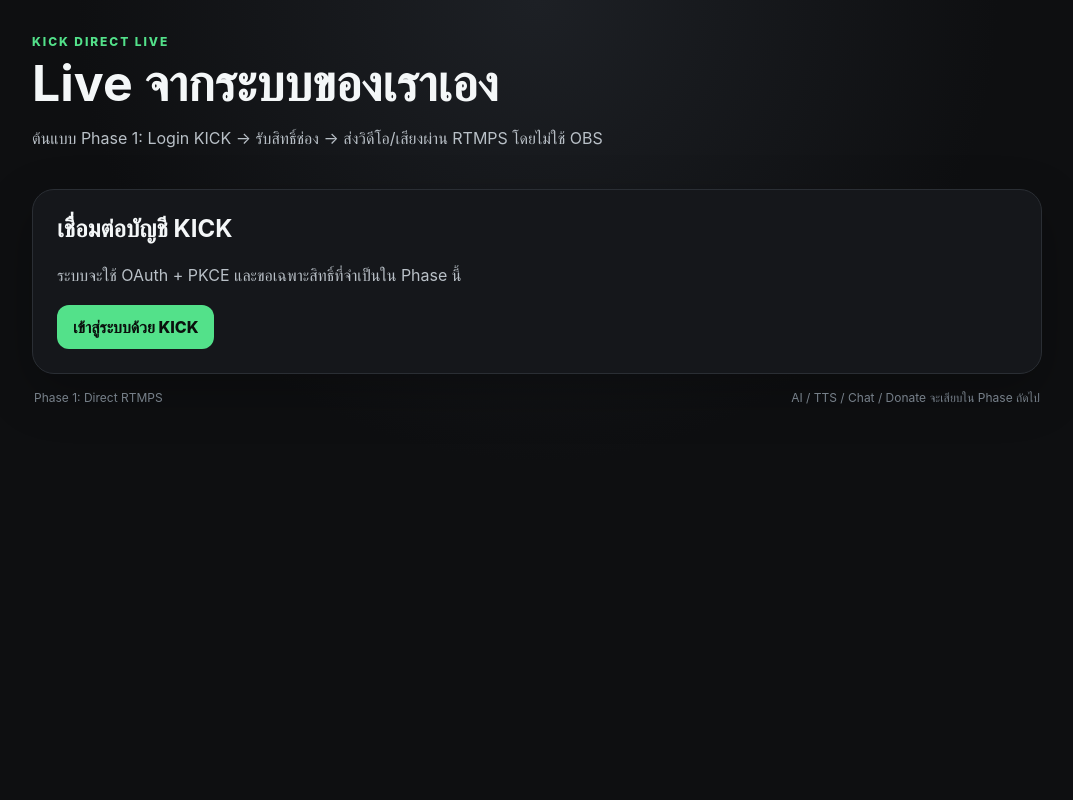
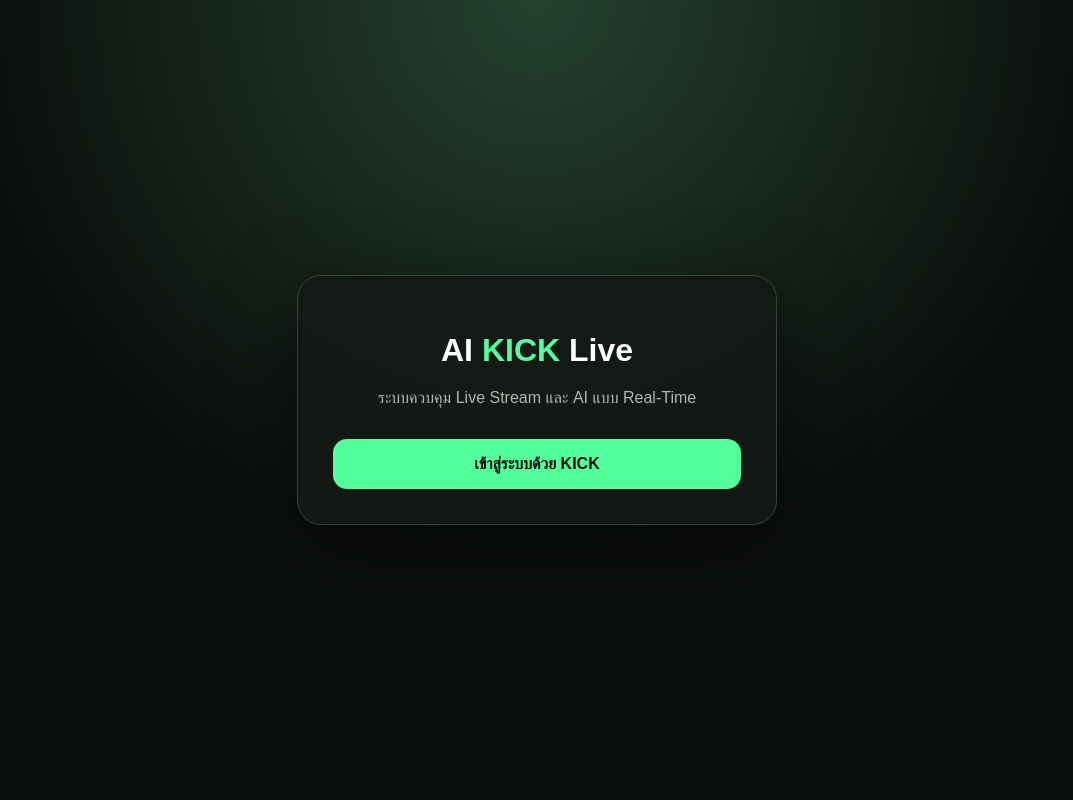
Before and after one commit to 17099-netizen/kick, a Flask app: page / in a window 1280 px wide. Shown: the whole page, without its empty margins (103-1176 px from the left). Run offline with Flask 3, Linux system fonts and the light colour scheme.

Commit message:
Update index.html

```diff
--- a/templates/index.html
+++ b/templates/index.html
@@ -1,70 +1,109 @@
-<!doctype html>
+<!DOCTYPE html>
 <html lang="th">
 <head>
-  <meta charset="utf-8">
-  <meta name="viewport" content="width=device-width,initial-scale=1">
-  <title>KICK Direct Live</title>
-  <link rel="stylesheet" href="/static/app.css">
+    <meta charset="UTF-8">
+    <meta name="viewport" content="width=device-width, initial-scale=1.0">
+
+    <title>AI KICK Live</title>
+
+    <style>
+        * {
+            box-sizing: border-box;
+        }
+
+        body {
+            margin: 0;
+            min-height: 100vh;
+            font-family: Arial, sans-serif;
+            background:
+                radial-gradient(
+                    circle at top,
+                    #24412f,
+                    #0b0f0c 55%
+                );
+            color: white;
+            display: flex;
+            justify-content: center;
+            align-items: center;
+            padding: 20px;
+        }
+
+        .card {
+            width: 100%;
+            max-width: 480px;
+            background: rgba(20, 25, 22, .95);
+            border: 1px solid #34463b;
+            border-radius: 24px;
+            padding: 35px;
+            text-align: center;
+            box-shadow:
+                0 25px 80px rgba(0,0,0,.5);
+        }
+
+        h1 {
+            margin-bottom: 10px;
+        }
+
+        p {
+            color: #aeb8b1;
+            line-height: 1.6;
+        }
+
+        .kick {
+            color: #53ff9d;
+        }
+
+        .login {
+            display: block;
+            margin-top: 28px;
+            padding: 16px;
+            background: #53ff9d;
+            color: #07100b;
+            text-decoration: none;
+            border-radius: 14px;
+            font-weight: bold;
+        }
+
+        .error {
+            margin-top: 20px;
+            padding: 15px;
+            border-radius: 12px;
+            background: #451b1b;
+            color: #ffb1b1;
+            word-break: break-word;
+        }
+    </style>
 </head>
+
 <body>
-  <main class="wrap">
-    <header class="hero">
-      <div>
-        <div class="eyebrow">KICK DIRECT LIVE</div>
-        <h1>Live จากระบบของเราเอง</h1>
-        <p>ต้นแบบ Phase 1: Login KICK → รับสิทธิ์ช่อง → ส่งวิดีโอ/เสียงผ่าน RTMPS โดยไม่ใช้ OBS</p>
-      </div>
-      {% if connected %}
-      <a class="btn secondary" href="/logout">ออกจากระบบ</a>
-      {% endif %}
-    </header>
 
-    <section class="card">
-      {% if not connected %}
-      <h2>เชื่อมต่อบัญชี KICK</h2>
-      <p>ระบบจะใช้ OAuth + PKCE และขอเฉพาะสิทธิ์ที่จำเป็นใน Phase นี้</p>
-      <a class="btn primary" href="/login">เข้าสู่ระบบด้วย KICK</a>
-      {% else %}
-      <div class="status-row">
-        <div>
-          <span class="dot" id="connectionDot"></span>
-          <strong id="connectionLabel">เชื่อมต่อแล้ว</strong>
-        </div>
-        <span class="pill" id="livePill">OFFLINE</span>
-      </div>
+<div class="card">
 
-      <div class="grid">
-        <div class="panel">
-          <h3>บัญชี</h3>
-          <div class="kv"><span>Username</span><strong id="username">กำลังโหลด...</strong></div>
-          <div class="kv"><span>Channel</span><strong id="channel">กำลังโหลด...</strong></div>
-        </div>
-        <div class="panel">
-          <h3>Live Control</h3>
-          <p class="muted">กดเริ่มเพื่อให้ server สร้างสัญญาณทดสอบและส่งตรงไป KICK</p>
-          <div class="actions">
-            <button id="startBtn" class="btn primary">START LIVE</button>
-            <button id="stopBtn" class="btn danger">STOP LIVE</button>
-          </div>
-          <div class="message" id="message">พร้อมใช้งาน</div>
-        </div>
-      </div>
+    <h1>
+        AI <span class="kick">KICK</span> Live
+    </h1>
 
-      <div class="panel verify">
-        <h3>ตรวจสอบเส้นทาง</h3>
-        <p class="muted">เมื่อ START สำเร็จ ให้เปิดหน้า Channel ของ KICK แล้วดูสถานะ LIVE และภาพจริง</p>
-        <div class="kv"><span>Encoder process</span><strong id="processStatus">-</strong></div>
-        <div class="kv"><span>Started</span><strong id="startedAt">-</strong></div>
-        <div class="error" id="errorBox"></div>
-      </div>
-      {% endif %}
-    </section>
+    <p>
+        ระบบควบคุม Live Stream
+        และ AI แบบ Real-Time
+    </p>
 
-    <footer>
-      <span>Phase 1: Direct RTMPS</span>
-      <span>AI / TTS / Chat / Donate จะเสียบใน Phase ถัดไป</span>
-    </footer>
-  </main>
-  <script src="/static/app.js"></script>
+    <a
+        class="login"
+        href="/login"
+    >
+        เข้าสู่ระบบด้วย KICK
+    </a>
+
+    {% if error %}
+
+    <div class="error">
+        {{ error }}
+    </div>
+
+    {% endif %}
+
+</div>
+
 </body>
 </html>
```
